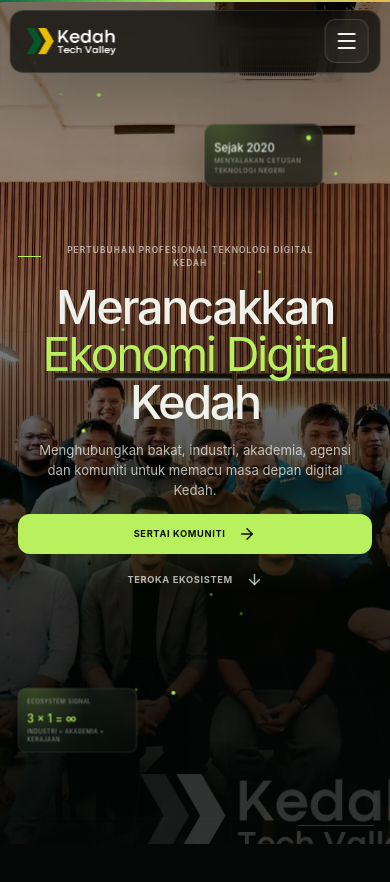
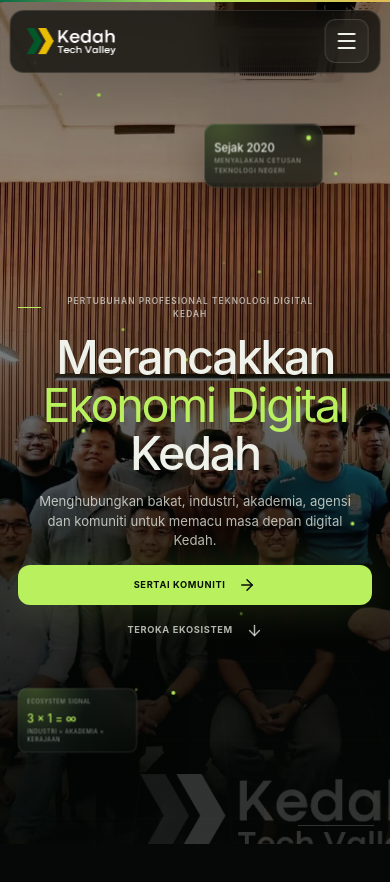
Before and after one commit to taufec/kedah-digital, a Next.js app: page / in a window 390 px wide. Shown: the top 882 px of the page. Built offline with nearby package versions, Linux system fonts and the light colour scheme.

Commit message:
Changes
Co-authored-by: taufec <152962399+taufec@users.noreply.github.com>

```diff
--- a/app/globals.css
+++ b/app/globals.css
@@ -2205,6 +2205,7 @@ em {
     max-width: none;
     padding-inline: 1.1rem;
     text-align: center;
+    margin-top: 12vh;
   }
 
   .hero-kicker {
```
